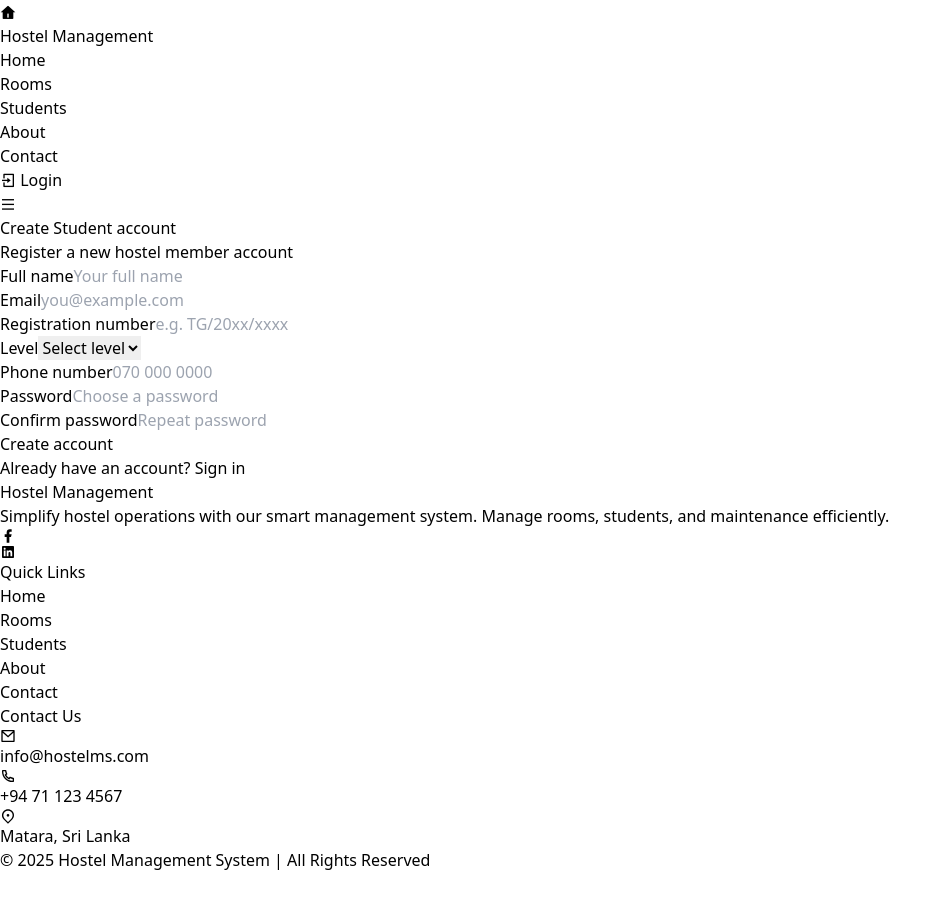
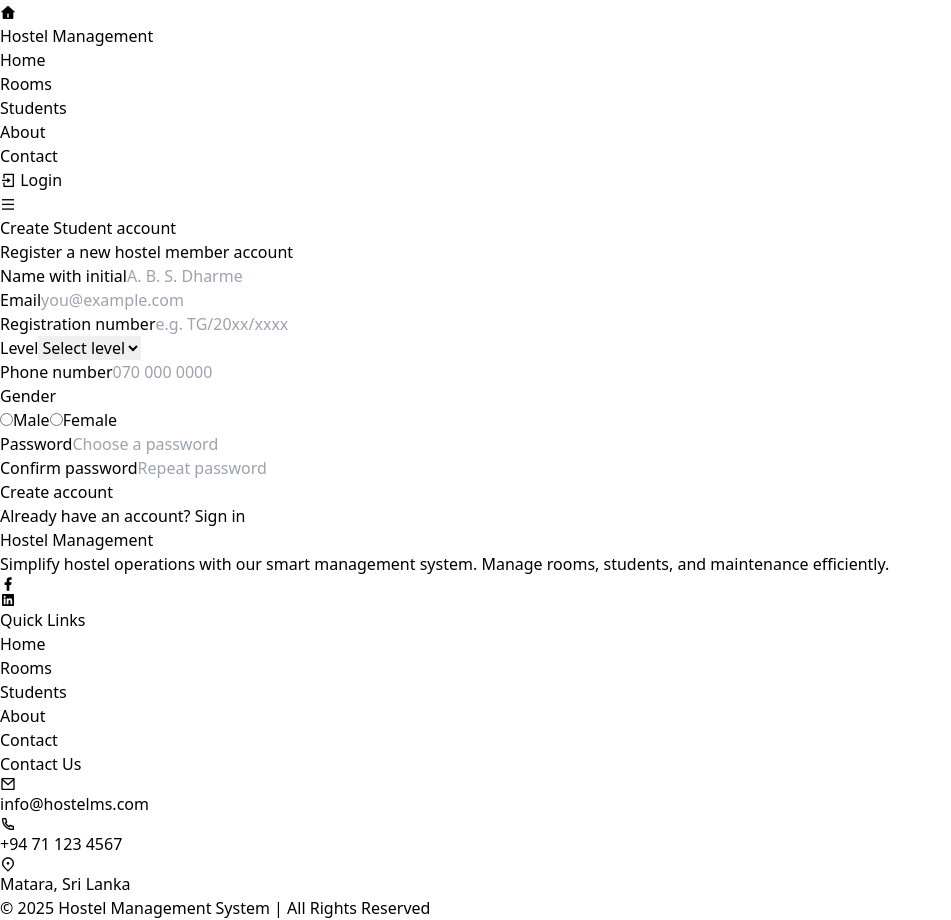
Before and after one commit to sihina3436/Hostel-Management-System-React-Express-Mysql, a React app in the folder frontend/: page /register in a window 1280 px wide. Shown: the whole page, without its empty margins (0-951 px from the left). Before the commit the page ends 872 px from the top, so only its background shows below. Built offline with nearby package versions, Linux system fonts and the light colour scheme; the HTML template or start-up script is replaced by a standard one.

Commit message:
Enhance registration form by updating name label, adding gender selection, and making fields required

```diff
--- a/frontend/src/Register.jsx
+++ b/frontend/src/Register.jsx
@@ -62,13 +62,14 @@ return (
 
             <form onSubmit={submit} className="space-y-4">
                 <div>
-                    <label className="block text-sm font-medium text-gray-700">Full name</label>
+                    <label className="block text-sm font-medium text-gray-700">Name with initial</label>
                     <input
                         value={name}
                         onChange={(e) => setName(e.target.value)}
                         type="text"
                         className="mt-1 block w-full rounded-md border-gray-200 shadow-sm p-3"
-                        placeholder="Your full name"
+                        placeholder="A. B. S. Dharme"
+                        required
                     />
                 </div>
 
@@ -80,6 +81,7 @@ return (
                         type="email"
                         className="mt-1 block w-full rounded-md border-gray-200 shadow-sm p-3"
                         placeholder="you@example.com"
+                        required
                     />
                 </div>
 
@@ -92,6 +94,7 @@ return (
                             type="text"
                             className="mt-1 block w-full rounded-md border-gray-200 shadow-sm p-3"
                             placeholder="e.g. TG/20xx/xxxx"
+                            required
                         />
                     </div>
 
@@ -101,6 +104,7 @@ return (
                             name="level"
                             defaultValue=""
                             className="mt-1 block w-full rounded-md border-gray-200 p-3 bg-white"
+                            required
                         >
                             <option value="" disabled>
                                 Select level
@@ -124,6 +128,33 @@ return (
                 </div>
                 {/* End student details section */}
 
+                <div className='block text-sm font-medium text-gray-700'>
+                    <label htmlFor="Gender">Gender</label>
+                    <div className="mt-2 flex items-center space-x-6">
+                        <label className="inline-flex items-center">
+                            <input
+                                type="radio"
+                                name="gender"
+                                value="male"
+                                className="h-4 w-5 text-emerald-600 border-gray-300"
+                                required
+                            />
+                            <span className="ml-2 text-sm text-gray-700">Male</span>
+                        </label>
+
+                        <label className="inline-flex items-center">
+                            <input
+                                type="radio"
+                                name="gender"
+                                value="female"
+                                className="h-4 w-5 text-emerald-600 border-gray-300"
+                                required
+                            />
+                            <span className="ml-2 text-sm text-gray-700">Female</span>
+                        </label>
+                    </div>
+                </div>
+
                 <div>
                     <label className="block text-sm font-medium text-gray-700">Password</label>
                     <input
@@ -132,6 +163,7 @@ return (
                         type="password"
                         className="mt-1 block w-full rounded-md border-gray-200 shadow-sm p-3"
                         placeholder="Choose a password"
+                        required
                     />
                 </div>
 
```
